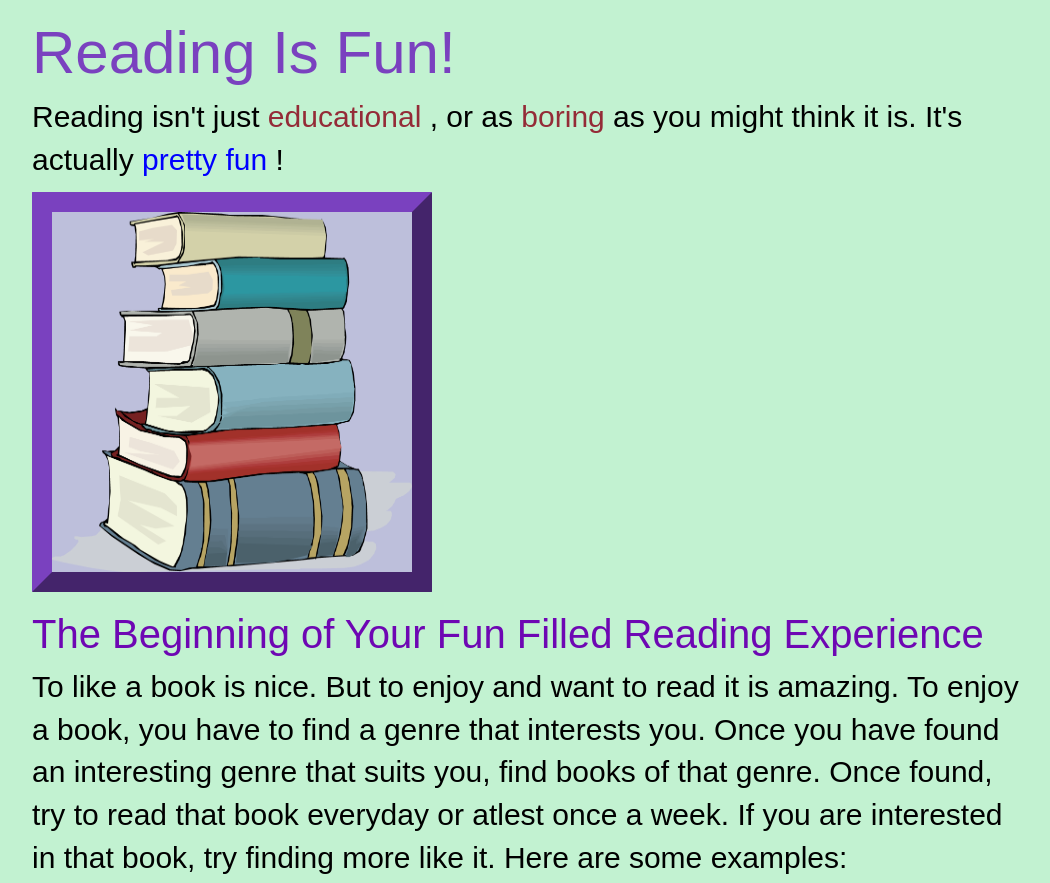
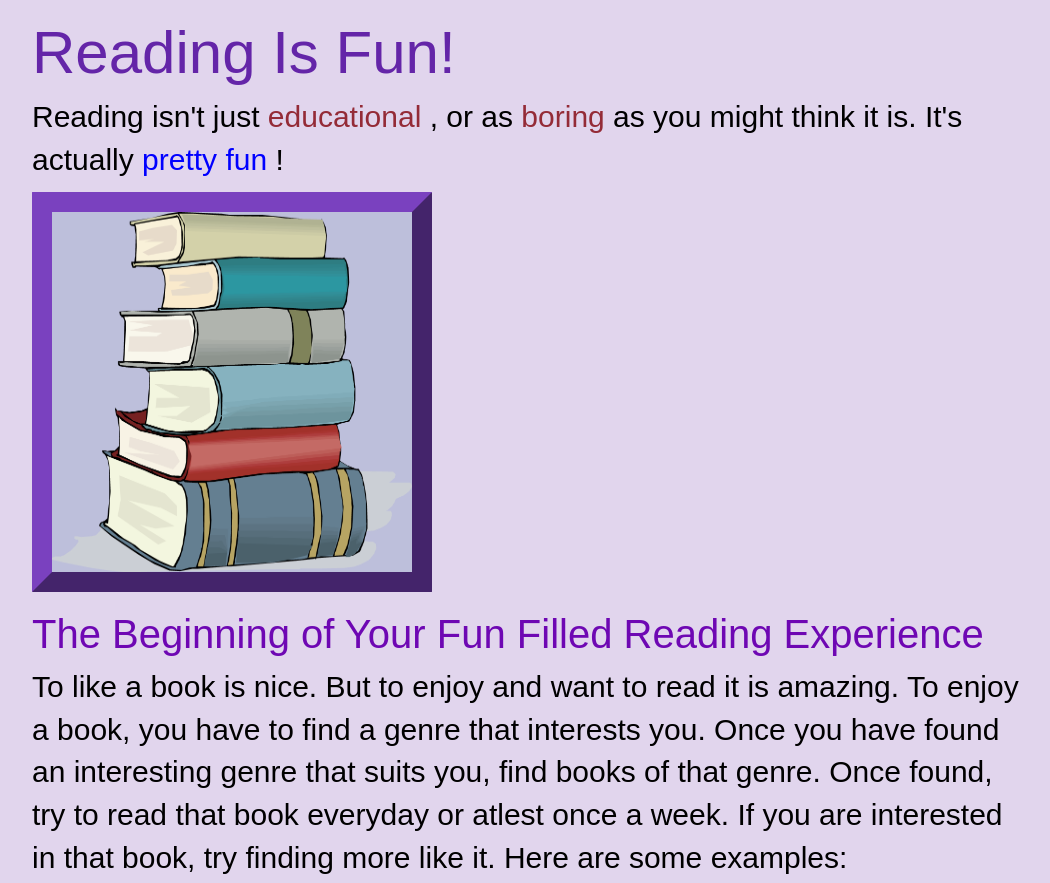
Before and after one commit to AnnaK1317/reaing-is-fun, a plain HTML site: page index.html in a window 1280 px wide. Shown: the top 883 px of the page, without its empty margins (108-1158 px from the left). Drawn offline with nearby package versions, Linux system fonts and the light colour scheme.

Commit message:
changed some colors

```diff
--- a/css/style.css
+++ b/css/style.css
@@ -1,9 +1,9 @@
 body {
-    background-color: #C2F2D1
+    background-color: #E1D5ED
 }
 
 h1 {
-    color: #7A41BF;
+    color: #6425A8;
     font-size: 60px;
     font-family: Fantasy;
 }
```
